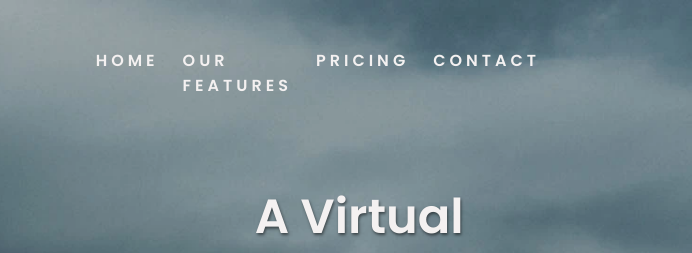
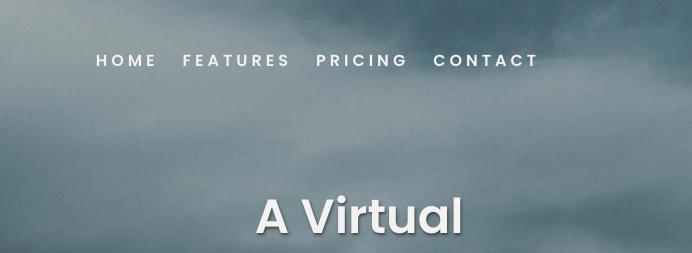
Before and after one commit to pelachile/ccaxehaus-css, a website built with Vite: page index.html in a window 1280 px wide. Shown: the top 253 px of the page, 588-1280 px from the left. Built offline with nearby package versions, Linux system fonts and the light colour scheme.

Commit message:
testing deployment to new server

```diff
--- a/index.html
+++ b/index.html
@@ -22,7 +22,7 @@
       <nav>
         <ul>
           <li><a href="#home">Home</a></li>
-          <li><a href="#feature">Our Features</a></li>
+          <li><a href="#feature">Features</a></li>
           <li>
             <a href="https://fareharbor.com/embeds/book/armoryoutfittersaxehaus/?full-items=yes&flow=350872">Pricing</a>
           </li>
```
Also changed, not shown: dist/index.html.
